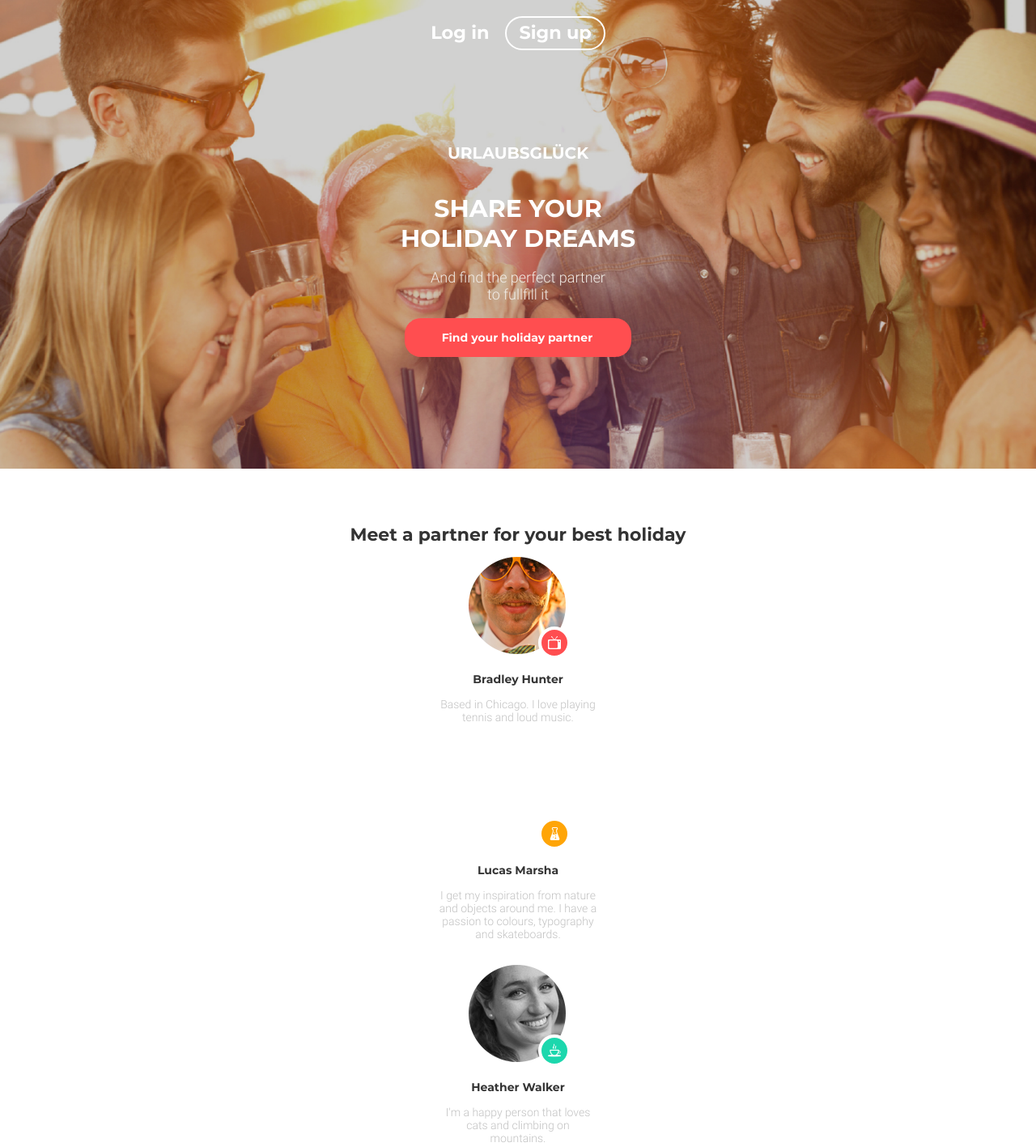
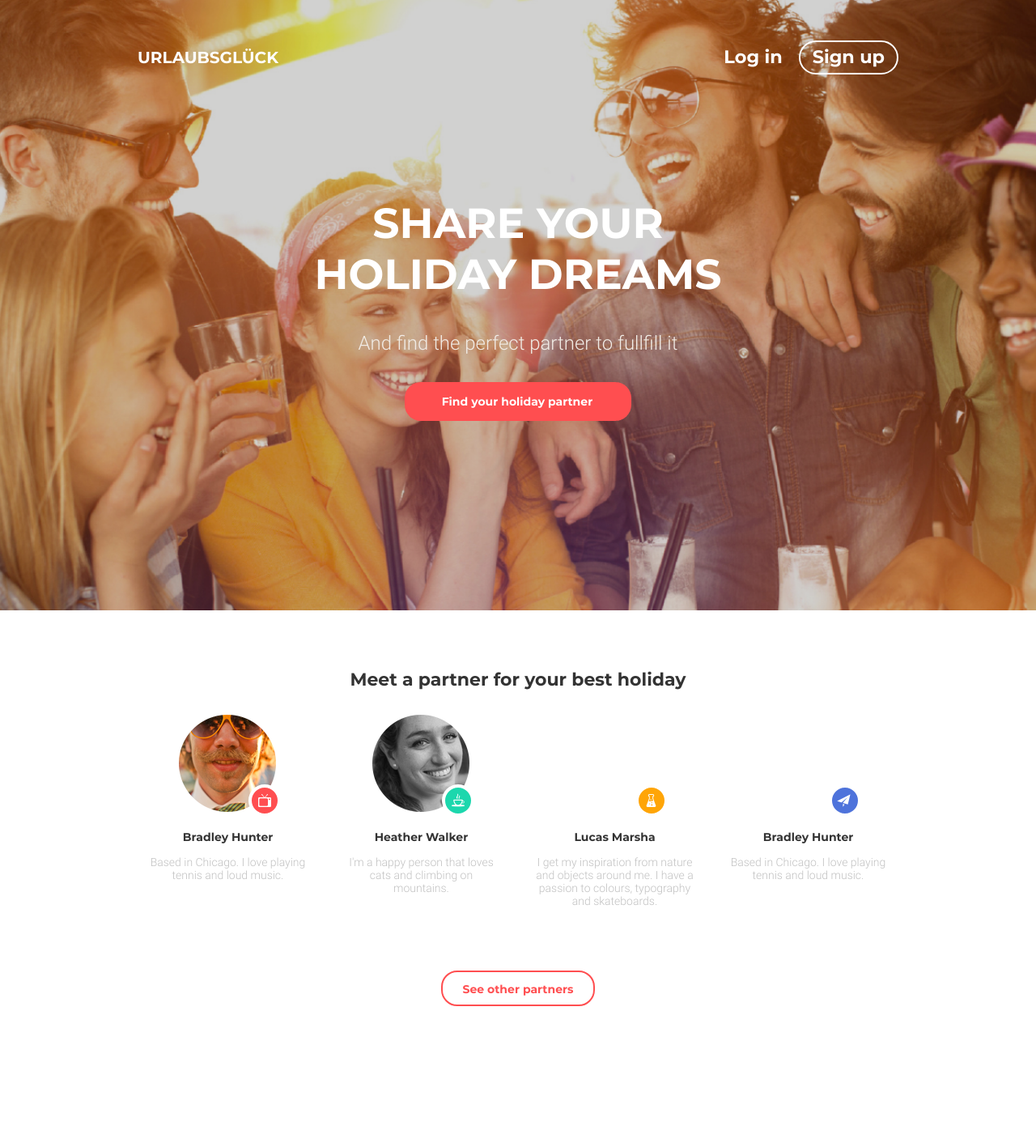
Before and after one commit to AlexanderKudra89/goit-fe-course, a plain HTML site: page module_8/index.html in a window 1280 px wide. Shown: the top 1417 px of the page at 81% size. After the commit the page ends 1283 px from the top, so only its background shows below. Drawn offline with Linux system fonts and the light colour scheme.

Commit message:
Module-8

```diff
--- a/module_8/css/media.css
+++ b/module_8/css/media.css
@@ -0,0 +1,97 @@
+@media (min-width: 767px) {
+    .header {
+        padding: 50px 0 234px;
+    }
+
+    .conteiner {
+        width: 672px;
+    }
+
+    .navigation {
+        display: flex;
+        flex-direction: row-reverse;
+        justify-content: space-between;
+        align-items: center;
+        margin-bottom: 152px;
+    }
+
+    .log-in-conteiner {
+        margin-bottom: 0;
+    }
+
+    .holiday-dreams {
+        font-size: 52px;
+        width: 600px;
+        margin: 0 36px 40px 36px;
+    }
+
+    .pharagraph {
+        margin-bottom: 34px;
+        padding: 0;
+        font-size: 24px;
+    }
+
+    .section {
+        padding: 72px 0 40px;
+    }
+
+    .meet-partner {
+        margin-bottom: 30px;
+    }
+
+    .partner-list {
+        display: flex;
+        flex-direction: row;
+        flex-wrap: wrap;
+        justify-content: space-between;
+        width: 462px;
+        margin: 0 auto 40px;
+        align-items: flex-start;
+    }
+
+    .partner-items {
+        margin-bottom: 56px;
+        justify-content: space-between;
+        align-items: center;
+    }
+
+    .partner-items:nth-child(2) {
+        order: 3;
+    }
+
+    .partner-items:nth-child(3) {
+        order: 2;
+    }
+
+    .partner-items:nth-child(4) {
+        order: 4;
+    }
+
+    .partner-items:nth-child(even){
+        margin-bottom: 0;
+    }
+
+    .other-partners {
+        padding: 12px 30px 10px;
+    }
+}
+
+@media (min-width: 1023px) {
+    .conteiner {
+        width: 940px;
+    }
+
+    .holiday-dreams {
+        margin: 0 170px 40px;
+    }
+
+    .partner-list {
+        width: 915px;
+        margin-bottom: 38px;
+    }
+
+    .other-partners {
+        padding: 12px 25px 10px;
+    }
+
+}
--- a/module_8/css/style.css
+++ b/module_8/css/style.css
@@ -51,12 +51,11 @@ body {
 }
 
 .header {
-    max-width: 1440px;
+    max-width: 100%;
     background: url(../img/Screen_1_BG.png)center/cover no-repeat;
     color: #ffffff;
     padding: 20px 0 138px 0;
     margin: 0 auto;
-    /* margin-bottom: 68px;    */
 }
 
 .navigation {
@@ -144,12 +143,6 @@ body {
     color: #333333;
     margin: 0 auto;
 }
-
-/* .list-conteiner {
-    width: 280px;
-    height: 1055px;
-    margin: 0 auto;
-} */
 
 .meet-partner {
     font-size: 22px;
--- a/module_8/index.html
+++ b/module_8/index.html
@@ -5,6 +5,7 @@
     <meta name="viewport" content="width=device-width, initial-scale=1.0">
     <meta http-equiv="X-UA-Compatible" content="ie=edge">
     <link rel="stylesheet" href="./css/style.css">
+    <link rel="stylesheet" href="./css/media.css">
     <title>Module-8</title>
 </head>
 <body>
```
